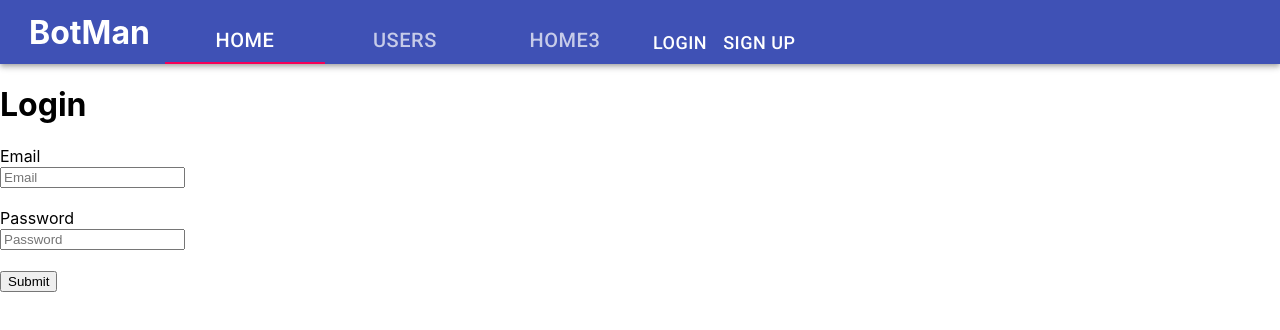
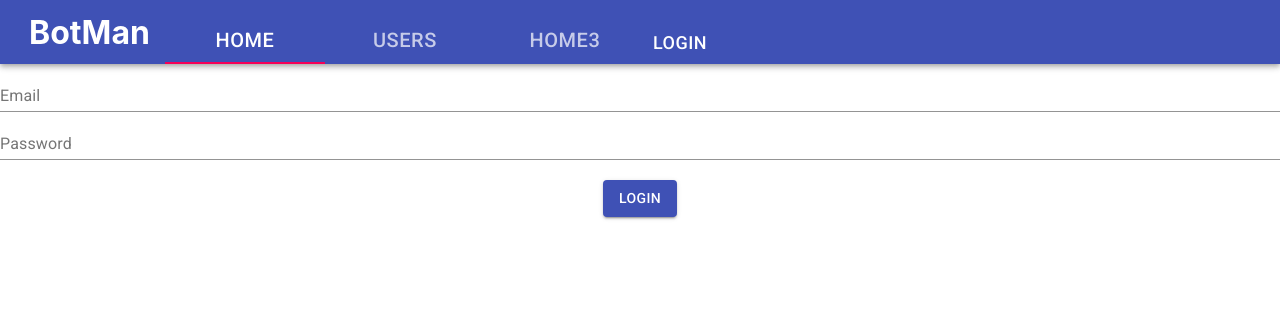
Before and after one commit to GreaterGamersLounge/bot_man_frontend, a React (Create React App) app: page / in a window 1280 px wide. Shown: the top 330 px of the page. Built offline with nearby package versions, Linux system fonts and the light colour scheme.

Commit message:
Style login dialog

```diff
--- a/src/components/NavigationBar/SignupLogin.jsx
+++ b/src/components/NavigationBar/SignupLogin.jsx
@@ -39,11 +39,11 @@ class MyTabs extends Component{
           >
             Login
           </StyledButton>
-          <StyledButton
+          {/* <StyledButton
             onClick={this.openSignup}
           >
             Sign Up
-          </StyledButton>
+          </StyledButton> */}
         </StyledDiv>
       )
     }
--- a/src/components/dialog/Dialog.jsx
+++ b/src/components/dialog/Dialog.jsx
@@ -1,7 +1,12 @@
 import React, { Component } from "react";
 import { Dialog, DialogTitle, DialogContent } from "@material-ui/core";
 import { connect } from "react-redux";
-import { updateDialog } from "../../redux/dialog"
+import { updateDialog } from "../../redux/dialog";
+import styled from "styled-components";
+
+const StyledDialog = styled(Dialog)`
+
+`
 
 class DialogTemplate extends Component {
   renderContent = () => {
@@ -15,7 +20,9 @@ class DialogTemplate extends Component {
     console.log(this.props)
     return (
       <Dialog
-        open={this.props.dialog.open||false}
+        open={this.props.dialog.open || false}
+        fullWidth
+        maxWidth="sm"
         onClose={()=>this.props._updateDialog(false,null)}
       >
         <DialogTitle>{this.props.dialog.object.title||""}</DialogTitle>
--- a/src/pages/users/Signup.jsx
+++ b/src/pages/users/Signup.jsx
@@ -1,6 +1,16 @@
 import React, { Component } from "react";
 import { connect } from "react-redux";
 import { userPostFetch } from "../../redux/user";
+import { TextField, Button } from "@material-ui/core";
+import styled from "styled-components";
+
+const StyledDiv = styled.div`
+  text-align:center
+`;
+
+const StyledButton = styled(Button)`
+  margin-top:20px !important;
+`
 
 class Signup extends Component {
   state = {
@@ -15,42 +25,31 @@ class Signup extends Component {
   };
 
   handleSubmit = event => {
-    event.preventDefault();
-
     const { _userPostFetch } = this.props;
     _userPostFetch(this.state);
   };
 
   render() {
     return (
-      <form onSubmit={this.handleSubmit}>
-        <h1>Login</h1>
-
-        <label>Email</label>
+      <StyledDiv>
+        <TextField
+          label="Email"
+          name="email"
+          fullWidth
+          value={this.state.email}
+          onChange={this.handleChange} />
+        <br/>
+        <TextField
+          label="Password"
+          name="password"
+          value={this.state.password}
+          fullWidth
+          type="password"
+          autoComplete="current-password"
+          onChange={this.handleChange} />
         <br />
-        <input
-          name="email"
-          placeholder="Email"
-          value={this.state.email}
-          onChange={this.handleChange}
-        />
-        <br />
-        <br />
-
-        <label>Password</label>
-        <br />
-        <input
-          type="password"
-          name="password"
-          placeholder="Password"
-          value={this.state.password}
-          onChange={this.handleChange}
-        />
-        <br />
-        <br />
-
-        <input type="submit" />
-      </form>
+        <StyledButton color="primary" style={{margin:"0 auto"}} variant="contained" onClick={this.handleSubmit}>Login</StyledButton>
+      </StyledDiv>
     );
   }
 }
```
